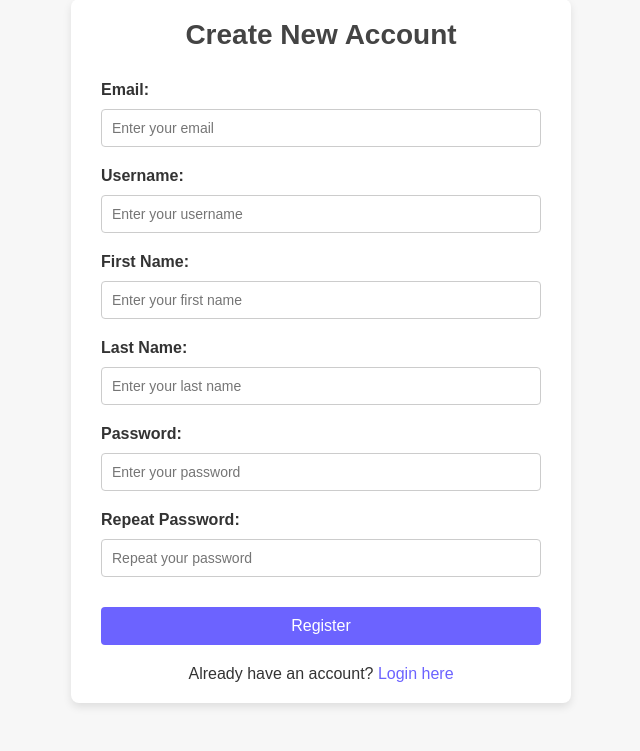
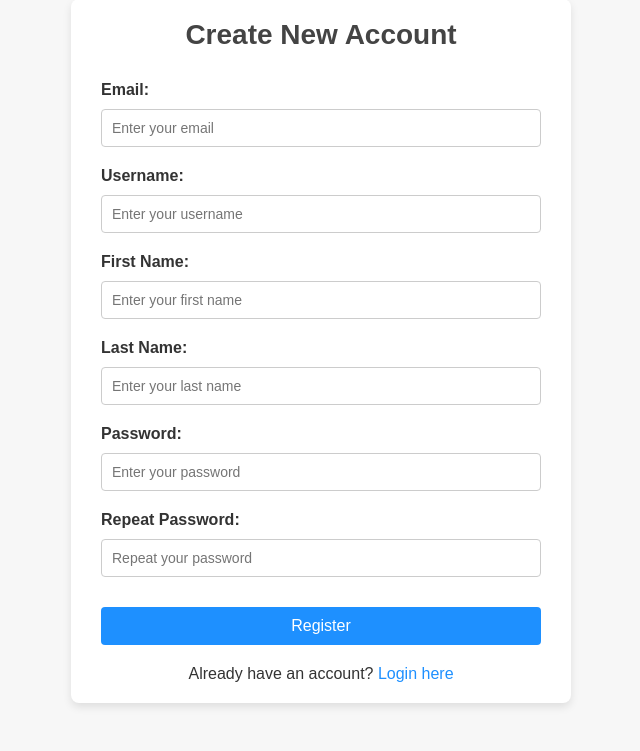
Before and after one commit to VladoDev03/nerdy-sphere-forum, a PHP site: page /register.php in a window 1280 px wide. Shown: the part 49-800 px from the top of the page, without its empty margins (319-959 px from the left). Run offline with PHP 8.4, Linux system fonts and the light colour scheme.

Commit message:
Changed forms styles.

```diff
--- a/server/index.php
+++ b/server/index.php
@@ -171,8 +171,8 @@ $conn->close();
     </div>
     <h1 class="nav-title">NerdySphere_Forum</h1>
     <div class="right-navigation">
+        <a class="nav-url" href="profile.php">Profile</a>
         <a class="nav-url" href="new_post.php">Create Post</a>
-        <a class="nav-url" href="profile.php">Profile</a>
     </div>
 </div>
 
--- a/server/styles/forms.css
+++ b/server/styles/forms.css
@@ -60,7 +60,7 @@ textarea {
 
 input:focus,
 textarea:focus {
-    border-color: #6c63ff;
+    border-color: dodgerblue;
     outline: none;
     box-shadow: 0 0 5px rgba(108, 99, 255, 0.5);
 }
@@ -70,7 +70,7 @@ textarea:focus {
 }
 
 button[type="submit"] {
-    background-color: #6c63ff;
+    background-color: dodgerblue;
     color: #ffffff;
     border: none;
     border-radius: 4px;
@@ -82,7 +82,7 @@ button[type="submit"] {
 }
 
 button[type="submit"]:hover {
-    background-color: #574fe0;
+    background-color: cornflowerblue;
 }
 
 button {
@@ -90,14 +90,14 @@ button {
 }
 
 a {
-    color: #6c63ff;
+    color: dodgerblue;
     text-decoration: none;
     font-size: 16px;
     transition: color 0.3s ease;
 }
 
 a:hover {
-    color: #574fe0;
+    color: cornflowerblue;
 }
 
 .login-link, .register-link, .logout-link {
```
